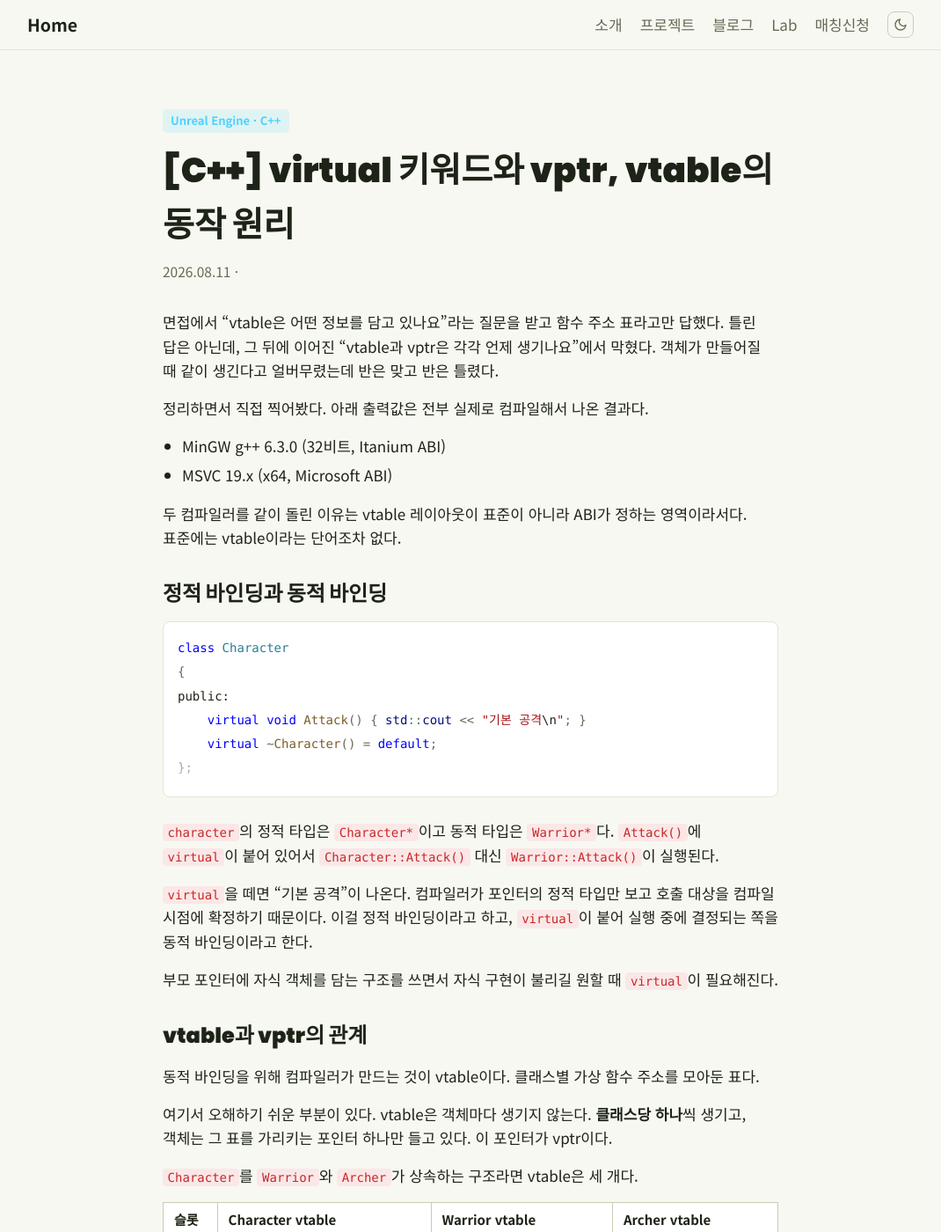
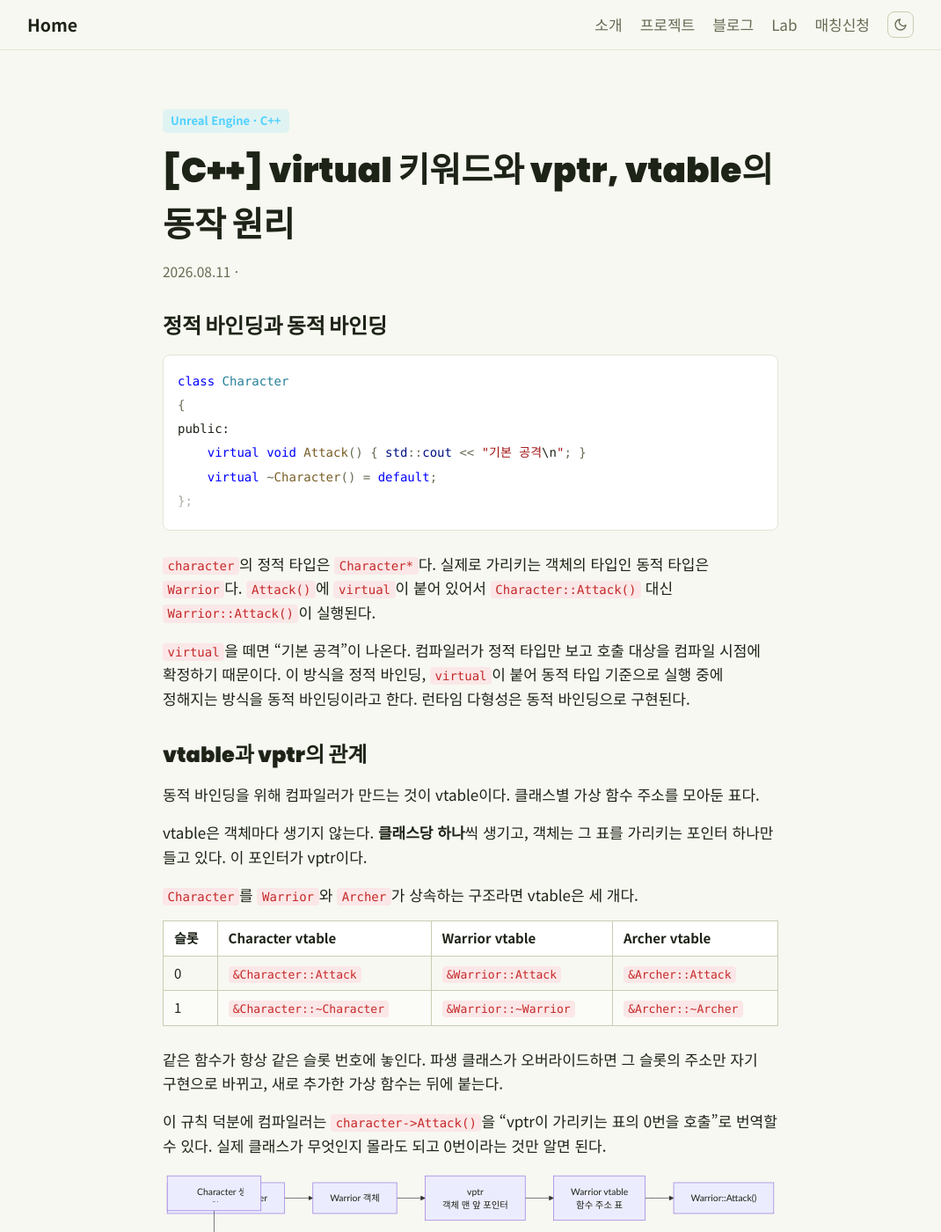
Before and after one commit to skamo3/skamo3.github.io, a Jekyll site: the page built from _posts/2026-08-11-cpp-virtual-vptr-vtable.md, in a window 1280 px wide and 1400 px high. Shown: the whole window at 88% size, without its empty margins (105-1175 px from the left). Built offline with Jekyll 4.4.1, drawn with Linux system fonts in a browser that asks for light colours; some of the changed text lies outside the part shown.

Commit message:
virtual/vptr/vtable 글을 개념 정리글로 재편
- 면접 경험 도입부와 마지막 회수 문단 삭제, 개념 설명만 남김
- 정적/동적 타입과 정적/동적 바인딩의 역할을 분리해 서술
- 사족 12곳 제거 (도입 문구, 평가 표현, 앞 내용 재진술)
- 측정 코드에 PlainData/Character 선언 추가해 비교 대상을 코드로 노출
- vtable 레이아웃이 ABI 소관이라는 설명을 해당 섹션으로 이동

측정값, 코드, 다이어그램, 표는 전부 유지.

Co-Authored-By: Claude Opus 5 <noreply@anthropic.com>

````diff
--- a/_posts/2026-08-11-cpp-virtual-vptr-vtable.md
+++ b/_posts/2026-08-11-cpp-virtual-vptr-vtable.md
@@ -4,15 +4,6 @@ date: 2026-08-11
 category: unreal
 mermaid: true
 ---
-
-면접에서 "vtable은 어떤 정보를 담고 있나요"라는 질문을 받고 함수 주소 표라고만 답했다. 틀린 답은 아닌데, 그 뒤에 이어진 "vtable과 vptr은 각각 언제 생기나요"에서 막혔다. 객체가 만들어질 때 같이 생긴다고 얼버무렸는데 반은 맞고 반은 틀렸다.
-
-정리하면서 직접 찍어봤다. 아래 출력값은 전부 실제로 컴파일해서 나온 결과다.
-
-- MinGW g++ 6.3.0 (32비트, Itanium ABI)
-- MSVC 19.x (x64, Microsoft ABI)
-
-두 컴파일러를 같이 돌린 이유는 vtable 레이아웃이 표준이 아니라 ABI가 정하는 영역이라서다. 표준에는 vtable이라는 단어조차 없다.
 
 ## 정적 바인딩과 동적 바인딩
 
@@ -38,17 +29,15 @@ int main()
 }
 ```
 
-`character`의 정적 타입은 `Character*`이고 동적 타입은 `Warrior*`다. `Attack()`에 `virtual`이 붙어 있어서 `Character::Attack()` 대신 `Warrior::Attack()`이 실행된다.
+`character`의 정적 타입은 `Character*`다. 실제로 가리키는 객체의 타입인 동적 타입은 `Warrior`다. `Attack()`에 `virtual`이 붙어 있어서 `Character::Attack()` 대신 `Warrior::Attack()`이 실행된다.
 
-`virtual`을 떼면 "기본 공격"이 나온다. 컴파일러가 포인터의 정적 타입만 보고 호출 대상을 컴파일 시점에 확정하기 때문이다. 이걸 정적 바인딩이라고 하고, `virtual`이 붙어 실행 중에 결정되는 쪽을 동적 바인딩이라고 한다.
-
-부모 포인터에 자식 객체를 담는 구조를 쓰면서 자식 구현이 불리길 원할 때 `virtual`이 필요해진다.
+`virtual`을 떼면 "기본 공격"이 나온다. 컴파일러가 정적 타입만 보고 호출 대상을 컴파일 시점에 확정하기 때문이다. 이 방식을 정적 바인딩, `virtual`이 붙어 동적 타입 기준으로 실행 중에 정해지는 방식을 동적 바인딩이라고 한다. 런타임 다형성은 동적 바인딩으로 구현된다.
 
 ## vtable과 vptr의 관계
 
 동적 바인딩을 위해 컴파일러가 만드는 것이 vtable이다. 클래스별 가상 함수 주소를 모아둔 표다.
 
-여기서 오해하기 쉬운 부분이 있다. vtable은 객체마다 생기지 않는다. **클래스당 하나**씩 생기고, 객체는 그 표를 가리키는 포인터 하나만 들고 있다. 이 포인터가 vptr이다.
+vtable은 객체마다 생기지 않는다. **클래스당 하나**씩 생기고, 객체는 그 표를 가리키는 포인터 하나만 들고 있다. 이 포인터가 vptr이다.
 
 `Character`를 `Warrior`와 `Archer`가 상속하는 구조라면 vtable은 세 개다.
 
@@ -71,9 +60,19 @@ flowchart LR
 
 ### 직접 확인
 
-객체 맨 앞에 놓인 포인터를 읽으면 그게 vptr이다.
+```cpp
+// 멤버는 int 하나로 같고, 가상 함수 유무만 다르다
+struct PlainData { int hp; };
 
-```cpp
+struct Character {
+    int hp;
+    virtual void Attack() {}
+    virtual ~Character() {}
+};
+struct Warrior : Character { void Attack() override {} };
+struct Archer  : Character { void Attack() override {} };
+
+// 객체 맨 앞에 놓인 포인터가 vptr이다
 void* vptr_of(const void* obj) { return *(void* const*)obj; }
 
 Warrior w1, w2, w3;
@@ -81,13 +80,13 @@ Archer  a1, a2;
 Character c1;
 
 printf("sizeof(void*)     = %d\n", (int)sizeof(void*));
-printf("sizeof(PlainData) = %d\n", (int)sizeof(PlainData));  // 가상 함수 없는 구조체
+printf("sizeof(PlainData) = %d\n", (int)sizeof(PlainData));
 printf("sizeof(Character) = %d\n", (int)sizeof(Character));
 printf("w1 vptr = %p\n", vptr_of(&w1));
-// ... 나머지도 동일하게 출력
+// a1, a2, c1도 동일하게 출력
 ```
 
-MSVC x64 결과다.
+MSVC 19.x(x64) 결과다.
 
 ```
 sizeof(void*)     = 8
@@ -102,11 +101,13 @@ a2 vptr = 00007FF62EB18440
 c1 vptr = 00007FF62EB183E8
 ```
 
-Warrior 세 개의 vptr이 전부 같은 주소다. Archer 두 개도 자기들끼리 같고, Character는 또 다르다. 객체를 몇 개 만들든 표는 클래스당 하나라는 게 그대로 보인다.
+Warrior 세 개의 vptr이 전부 같은 주소다. Archer 두 개도 자기들끼리 같고, Character는 또 다르다. 객체 수와 무관하게 표는 클래스당 하나다.
 
-크기도 눈에 띈다. `int` 하나짜리 `PlainData`는 4바이트인데, `int` 하나에 가상 함수만 추가한 `Character`는 16바이트다. vptr 8바이트가 붙고 정렬 때문에 4바이트가 패딩으로 들어갔다. 32비트 g++에서는 포인터가 4바이트라 같은 코드가 8바이트로 나온다.
+`int` 하나짜리 `PlainData`는 4바이트, 같은 멤버에 가상 함수만 추가한 `Character`는 16바이트다. vptr 8바이트가 붙고 정렬 때문에 4바이트가 패딩으로 들어갔다. 32비트 g++에서는 포인터가 4바이트라 같은 코드가 8바이트로 나온다.
 
 ## vtable의 실제 구성
+
+vtable 레이아웃은 표준이 아니라 ABI가 정한다. 표준에는 vtable이라는 단어가 없다.
 
 vptr은 vtable의 시작이 아니라 **함수 포인터 배열의 시작**을 가리킨다. 메타데이터는 그 앞쪽, 음수 인덱스에 놓인다. Itanium ABI 기준 배치다.
 
@@ -162,11 +163,11 @@ MSVC는 배치가 다르다.
 
 MSVC는 타입 정보와 오프셋을 COL이라는 구조체 하나로 묶어 슬롯 한 칸만 쓴다. 위의 `vt - 2` 코드가 MSVC에서 그대로 통하지 않는 이유다.
 
-언리얼은 기본적으로 RTTI를 끄고 빌드한다. 대신 `UCLASS` 리플렉션으로 자체 타입 정보를 만들어 `Cast<T>`를 제공한다. 언리얼에서 `dynamic_cast` 대신 `Cast`를 쓰는 이유가 여기 있는데, 이 이야기는 UCLASS와 GC를 다루는 글에서 따로 정리한다.
+언리얼은 기본적으로 RTTI를 끄고 빌드한다. 대신 `UCLASS` 리플렉션으로 자체 타입 정보를 만들어 `Cast<T>`를 제공한다. 언리얼에서 `dynamic_cast` 대신 `Cast`를 쓰는 이유가 여기 있다.
 
 ## 다중 상속에서의 offset-to-top
 
-단일 상속에서 offset-to-top은 항상 0이라 위 출력에서도 존재감이 없었다. 다중 상속에서 의미가 생긴다.
+단일 상속에서 offset-to-top은 항상 0이다. 다중 상속에서 값이 생긴다.
 
 ```cpp
 struct A { virtual void f() {} int a; };
@@ -197,7 +198,7 @@ sizeof(A)=16 sizeof(B)=16 sizeof(C)=32
 dynamic_cast<void*>(pb) = 00000031265DF788
 ```
 
-`(B*)&c`가 16바이트 뒤를 가리킨다. 캐스팅 한 번에 포인터 값이 바뀐 것이다.
+`(B*)&c`가 16바이트 뒤를 가리킨다.
 
 offset-to-top은 이 상황을 되돌리기 위한 값이다. B 파트가 가리키는 vtable에 "여기서 몇 바이트 앞으로 가면 완전한 객체의 시작인지"가 음수로 적혀 있다. g++ 32비트에서 확인한 결과다.
 
@@ -245,7 +246,7 @@ flowchart TD
     F --> G["Character 소멸자<br/>vptr = Character vtable"]
 </pre>
 
-각 생성자와 소멸자에서 vptr 값을 찍고, 같은 자리에서 가상 함수도 불러봤다.
+각 생성자와 소멸자에서 vptr 값을 찍고, 같은 자리에서 가상 함수를 불렀다.
 
 ```cpp
 struct Character {
@@ -277,7 +278,7 @@ vptr이 `...398` → `...418` → `...498`로 올라갔다가 소멸 때 그대
 
 ## 생성자에서 가상 함수 호출
 
-위 출력의 오른쪽을 보면 문제가 그대로 드러난다. `Paladin` 객체를 만들고 있는데도 `Character` 생성자에서는 `Character::Attack`이 불렸다.
+`Paladin` 객체를 만드는 중인데 `Character` 생성자에서는 `Character::Attack`이 불렸다.
 
 컴파일 에러가 아니다. 정상적으로 빌드되고 실행된다. 의도한 파생 구현이 안 불리는 게 문제다.
 
@@ -285,7 +286,7 @@ vptr이 `...398` → `...418` → `...498`로 올라갔다가 소멸 때 그대
 
 소멸자도 같은 논리다. `Warrior` 소멸자에 진입한 시점에는 `Paladin` 파트가 이미 파괴됐으니 `Paladin::Attack`이 불리면 안 된다.
 
-호출한 함수가 순수 가상이면 상황이 더 나쁘다. 대응할 구현이 아예 없어서 런타임에 `pure virtual function call`로 죽는다.
+순수 가상 함수를 호출하면 대응할 구현이 없어 런타임에 `pure virtual function call`로 죽는다.
 
 ## 2단계 초기화와 언리얼의 BeginPlay
 
@@ -299,9 +300,9 @@ vptr이 `...398` → `...418` → `...498`로 올라갔다가 소멸 때 그대
 | `PostInitializeComponents` | 컴포넌트 등록 완료 후 | 컴포넌트 간 연결, 컴포넌트 의존 초기화 |
 | `BeginPlay` | 실제 플레이 시작 시 | 월드 조회, 다른 액터 참조, 게임 로직 시작 |
 
-언리얼 생성자를 조심해야 하는 이유가 하나 더 있다. 생성자는 게임이 시작되기 전 CDO(Class Default Object)를 만들 때도 호출된다. 에디터를 켜는 것만으로 한 번 돌아간다는 뜻이다. 여기서 월드를 찾거나 다른 액터를 참조하면 `GetWorld()`가 null을 반환한다.
+언리얼 생성자는 게임이 시작되기 전 CDO(Class Default Object)를 만들 때도 호출된다. 에디터를 켜는 것만으로 한 번 돌아간다. 여기서 월드를 찾거나 다른 액터를 참조하면 `GetWorld()`가 null을 반환한다.
 
-C++의 vptr 문제와 언리얼의 CDO 문제는 원인이 다르지만 결론은 같다. 생성자에서는 자기 멤버만 챙기고, 나머지는 객체가 완성된 뒤로 미룬다.
+생성자에서는 자기 멤버만 초기화하고 나머지는 객체가 완성된 뒤로 미룬다.
 
 ## 가상 소멸자가 필요한 이유
 
@@ -314,16 +315,10 @@ delete character;
 
 `virtual`을 붙이면 소멸자도 vtable 슬롯에 들어간다. 그러면 다른 가상 함수와 똑같이 vptr을 거쳐 실제 타입의 소멸자를 찾아 호출하고, 이어서 부모 소멸자까지 자동으로 연결된다.
 
-그렇다고 모든 클래스에 붙이면 안 된다. vptr이 생겨서 객체 크기가 포인터 하나만큼 늘고, 앞에서 본 것처럼 정렬 패딩까지 붙으면 `int` 하나짜리 구조체가 4바이트에서 16바이트가 된다. POD 성질도 잃는다. 부모 포인터로 삭제될 수 있는 클래스에만 붙이고, 상속시킬 생각이 없으면 `final`을 붙이는 편이 낫다.
+그렇다고 모든 클래스에 붙이면 안 된다. vptr이 생겨서 객체 크기가 포인터 하나만큼 늘고, 정렬 패딩까지 붙으면 `int` 하나짜리 구조체가 4바이트에서 16바이트가 된다. POD 성질도 잃는다. 부모 포인터로 삭제될 수 있는 클래스에만 붙이고, 상속시킬 생각이 없으면 `final`을 붙이는 편이 낫다.
 
 ## 정리
 
-처음 막혔던 질문으로 돌아가면 답은 이렇게 갈린다.
-
-- vtable은 클래스당 하나, 컴파일과 링크 시점에 만들어져 읽기 전용 영역에 상수로 존재한다
+- vtable은 클래스당 하나, 컴파일과 링크 시점에 생성되어 읽기 전용 영역에 상수로 존재한다
 - vptr은 객체당 하나, 생성자가 진행되면서 베이스부터 파생까지 단계적으로 갱신된다
 - vtable에는 가상 함수 주소 외에 타입 정보(RTTI)와 오프셋 보정값이 함께 들어간다
-
-"객체가 만들어질 때 같이 생긴다"고 뭉뚱그렸던 게 왜 반만 맞는지도 정리됐다. vptr은 맞고 vtable은 틀리다.
-
-생성자에서 가상 함수를 부르면 안 되는 이유와 소멸자에 `virtual`이 필요한 이유도 같은 구조에서 나온다. vptr이 지금 어떤 표를 가리키고 있는지만 따라가면 둘 다 설명된다.
````
Also changed, not shown: other parts of _posts/2026-08-11-cpp-virtual-vptr-vtable.md (+1 -1 lines).
